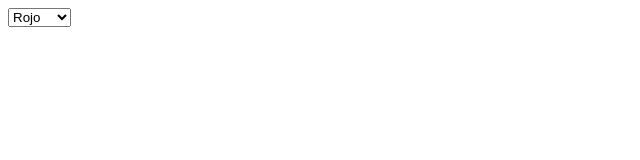
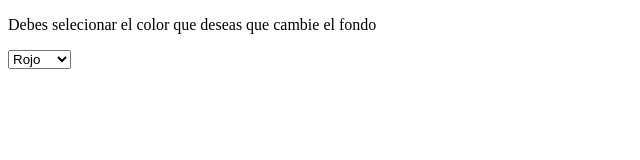
Before and after one commit to rosdfots20/edit-color, a plain HTML site: page index.html in a window 1280 px wide. Shown: the whole page, without its empty margins (0-640 px from the left). Drawn offline with Linux system fonts and the light colour scheme.

Commit message:
Update index.html

```diff
--- a/index.html
+++ b/index.html
@@ -7,6 +7,7 @@
     <title>Edit-color</title>
 </head>
 <body id="body">
+    <p>Debes selecionar el color que deseas que cambie el fondo</p>
     <select name="fondo" id="fondo" onchange="cambiarFondo(this)">
         <option value="red">Rojo</option>
         <option value="blue">Azul</option>
```
